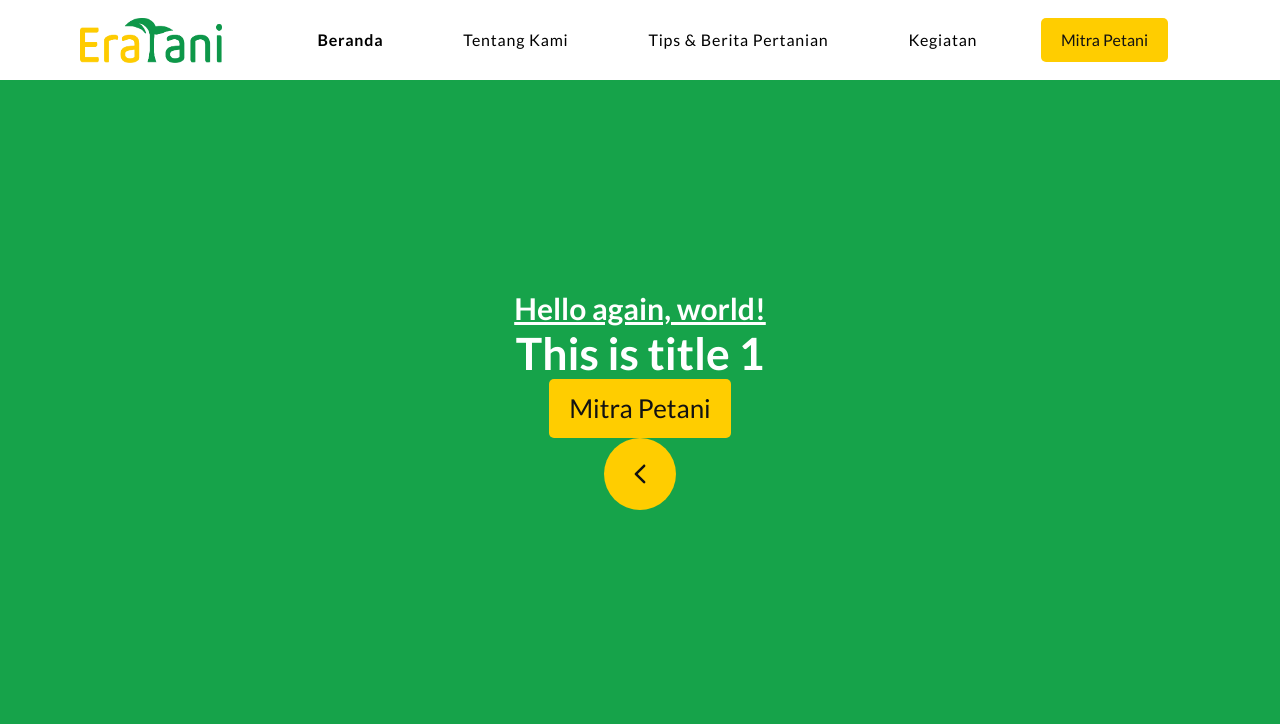
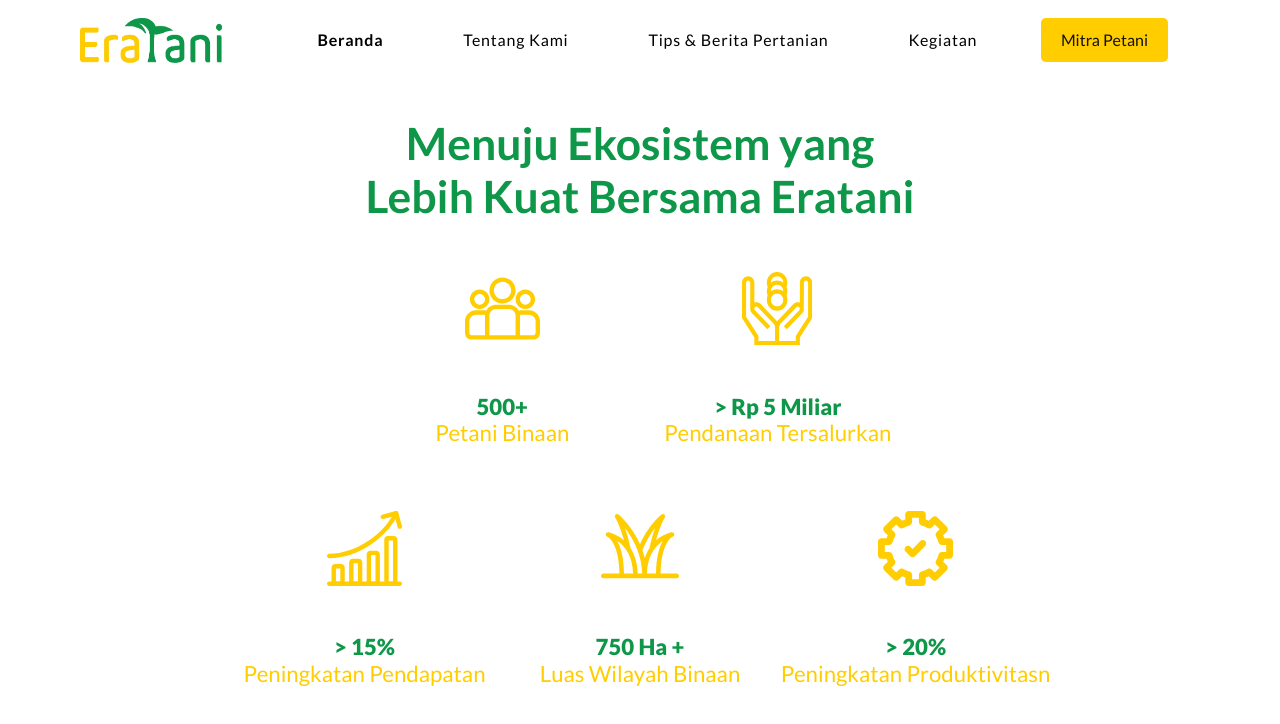
Before and after one commit to aynunnissa/ET-Frontend, a React (Create React App) app: page / in a window 1280 px wide. Shown: the top 724 px of the page. Built offline with nearby package versions, Linux system fonts and the light colour scheme.

Commit message:
feat: add growth section

```diff
--- a/public/index.html
+++ b/public/index.html
@@ -19,7 +19,7 @@
     <link rel="manifest" href="%PUBLIC_URL%/manifest.json" />
     <link rel="preconnect" href="https://fonts.googleapis.com">
     <link rel="preconnect" href="https://fonts.gstatic.com" crossorigin>
-    <link href="https://fonts.googleapis.com/css2?family=Lato:ital,wght@0,100;0,300;0,400;0,700;0,900;1,100;1,300;1,400;1,700;1,900&display=swap" rel="stylesheet">
+    <link href="https://fonts.googleapis.com/css2?family=Lato:ital,wght@0,100;0,300;0,400;0,500;0,700;0,900;1,100;1,300;1,400;1,500;1,700;1,900&display=swap" rel="stylesheet">
     <!--
       Notice the use of %PUBLIC_URL% in the tags above.
       It will be replaced with the URL of the `public` folder during the build.
--- a/src/App.tsx
+++ b/src/App.tsx
@@ -3,24 +3,13 @@ import Header from './components/layout/Header';
 import Button from './components/shared/Button';
 import ChevronLeft from "./assets/icons/chevron-left.svg";
 import Layout from './components/layout/Layout';
+import GrowthSection from './features/home/growth';
 
 function App() {
   return (
     <div className="App">
       <Layout>
-        <header className="App-header bg-green-600">
-          <h1 className='text-3xl font-bold underline'>Hello again, world!</h1>
-          <p className="title-1 md:title-lg">This is title 1</p>
-          <Button
-            text='Mitra Petani'
-          />
-          <Button
-            isIconBtn={true}
-            isRounded={true}
-            icon={ChevronLeft}
-            altText=''
-          />
-        </header>
+        <GrowthSection />
       </Layout>
 
     </div>
--- /dev/null
+++ b/src/components/growth/GrowthItem.tsx
@@ -0,0 +1,25 @@
+interface IProps {
+  icon: string,
+  title: string,
+  description: string
+}
+
+const GrowthItem = (props: IProps) => {
+  return(
+    <div className="flex flex-col items-center gap-4 md:gap-12">
+      <div>
+        <img
+          src={props.icon}
+          alt={props.title}
+          className="h-[40px] md:h-[75px] w-auto"
+        />
+      </div>
+      <div>
+        <p className="title-3 font-extrabold text-primary-main">{props.title}</p>
+        <p className="headline text-secondary-main">{props.description}</p>
+      </div>
+    </div>
+  )
+}
+
+export default GrowthItem;
--- /dev/null
+++ b/src/components/layout/Layout/SectionLayout.tsx
@@ -0,0 +1,15 @@
+import { ReactNode } from "react"
+
+interface IProps {
+  children: ReactNode
+}
+
+const SectionLayout = ({ children }: IProps) => {
+  return(
+    <div className="px-5 py-9 bg-white">
+      {children}
+    </div>
+  )
+}
+
+export default SectionLayout;
--- a/src/components/layout/Layout/index.tsx
+++ b/src/components/layout/Layout/index.tsx
@@ -7,10 +7,10 @@ interface IProps {
 
 const Layout = ({ children }: IProps) => {
   return(
-    <>
+    <div className="pt-[80px]">
       <Header />
       {children}
-    </>
+    </div>
   )
 }
 
--- /dev/null
+++ b/src/features/home/growth/constants.tsx
@@ -0,0 +1,39 @@
+import PeopleIcon from "../../../assets/icons/people.svg";
+import CapitalIcon from "../../../assets/icons/capital.svg";
+import GrowthIcon from "../../../assets/icons/growth.svg";
+import GrassIcon from "../../../assets/icons/grass.svg";
+import GearIcon from "../../../assets/icons/gear.svg";
+
+interface IGrowthItem {
+  icon: string,
+  title: string,
+  description: string
+}
+
+export const GROWTH_ITEM: Array<IGrowthItem> = [
+  {
+    icon: PeopleIcon,
+    title: "500+",
+    description: "Petani Binaan"
+  },
+  {
+    icon: CapitalIcon,
+    title: "> Rp 5 Miliar",
+    description: "Pendanaan Tersalurkan"
+  },
+  {
+    icon: GrowthIcon,
+    title: "> 15%",
+    description: "Peningkatan Pendapatan"
+  },
+  {
+    icon: GrassIcon,
+    title: "750 Ha +",
+    description: "Luas Wilayah Binaan"
+  },
+  {
+    icon: GearIcon,
+    title: "> 20%",
+    description: "Peningkatan Produktivitasn"
+  },
+]
--- /dev/null
+++ b/src/features/home/growth/index.tsx
@@ -0,0 +1,41 @@
+import GrowthItem from "../../../components/growth/GrowthItem";
+import SectionLayout from "../../../components/layout/Layout/SectionLayout";
+import { GROWTH_ITEM } from "./constants";
+
+const GrowthSection = () => {
+  return(
+    <SectionLayout>
+      <div>
+        <div className="w-[45%] mx-auto">
+          <h2 className="title-1 text-primary-500">Menuju Ekosistem yang Lebih Kuat Bersama Eratani</h2>
+        </div>
+        <div className="w-full md:w-2/3 mx-auto mt-12">
+          <div className="flex justify-center mb-8 md:mb-16">
+            {GROWTH_ITEM.slice(0, 2).map((item) => (
+              <div key={item.title} className="w-1/3">
+                <GrowthItem
+                  title={item.title}
+                  description={item.description}
+                  icon={item.icon}
+                />
+              </div>
+            ))}
+          </div>
+          <div className="flex justify-center">
+            {GROWTH_ITEM.slice(2, 5).map((item) => (
+              <div key={item.title} className="w-1/3">
+                <GrowthItem
+                  title={item.title}
+                  description={item.description}
+                  icon={item.icon}
+                />
+              </div>
+            ))}
+          </div>
+        </div>
+      </div>
+    </SectionLayout>
+  )
+}
+
+export default GrowthSection;
```
